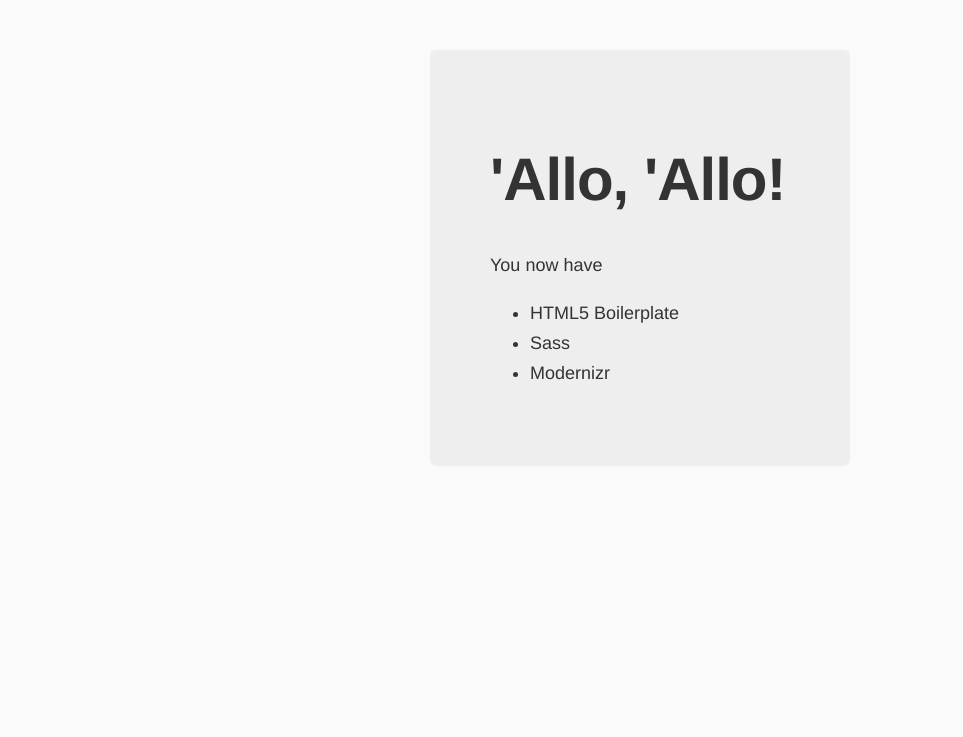
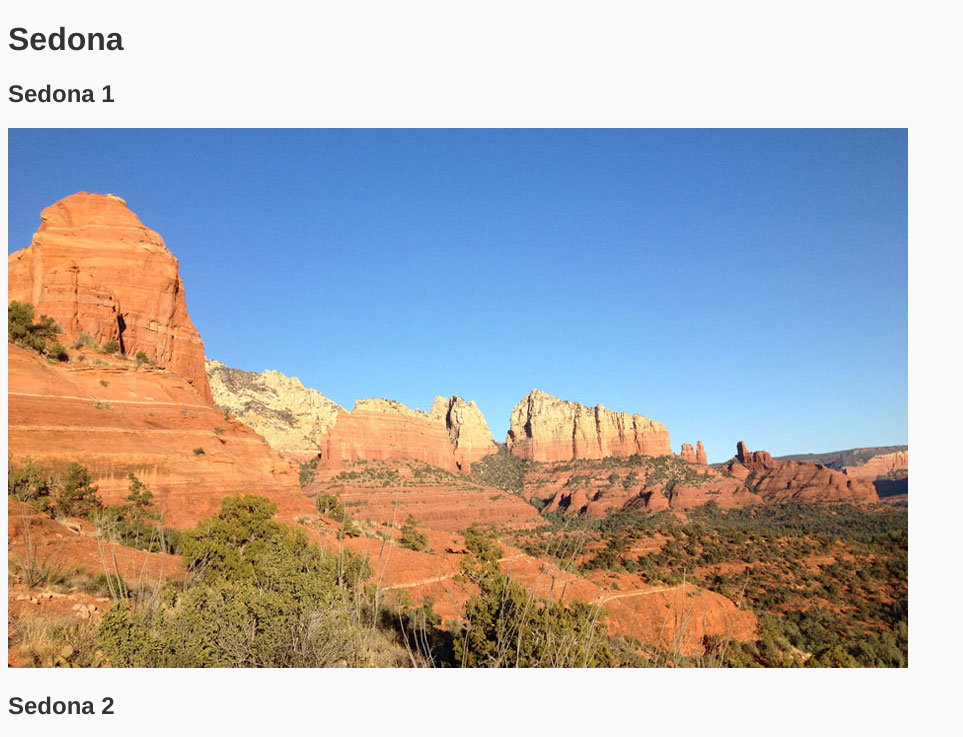
Before and after one commit to rjgoetz/casestudy-responsive, a website: page app/index.html in a window 1280 px wide. Shown: the top 737 px of the page, without its empty margins (0-963 px from the left). Drawn offline with nearby package versions, Linux system fonts and the light colour scheme; files that its build step writes are made by us from their sources.

Commit message:
added images; wrote intial html

```diff
--- a/app/index.html
+++ b/app/index.html
@@ -25,15 +25,29 @@
       <p class="browserupgrade">You are using an <strong>outdated</strong> browser. Please <a href="http://browsehappy.com/">upgrade your browser</a> to improve your experience.</p>
     <![endif]-->
 
-    <div class="hero-unit">
-      <h1>'Allo, 'Allo!</h1>
-      <p>You now have</p>
-      <ul>
-        <li>HTML5 Boilerplate</li>
-        <li>Sass</li>
-        <li>Modernizr</li>
-      </ul>
-    </div>
+    <header>
+        <h1>Sedona</h1>
+    </header>
+
+    <main>
+        <article>
+            <h2>Sedona 1</h2>
+            <img src="images/sedona1.jpg" alt="Sedona landscape">
+        </article>
+        <article>
+            <h2>Sedona 2</h2>
+            <img src="images/sedona2.jpg" alt="Sedona landscape">
+        </article>
+        <article>
+            <h2>Sedona 3</h2>
+            <img src="images/sedona3.jpg" alt="Sedona landscape">
+        </article>
+        <article>
+            <h2>Sedona 4</h2>
+            <img src="images/sedona4.jpg" alt="Sedona landscape">
+        </article>
+    </main>
+
 
     <!-- Google Analytics: change UA-XXXXX-X to be your site's ID. -->
     <script>
```
Also changed, not shown: app/images/sedona1.jpg (added), app/images/sedona2.jpg (added), app/images/sedona3.jpg (added), app/images/sedona4.jpg (added), app/images/sedona5.jpg (added), app/images/sedona6.jpg (added), app/images/sedona7.jpg (added), app/images/sedona8.jpg (added).
